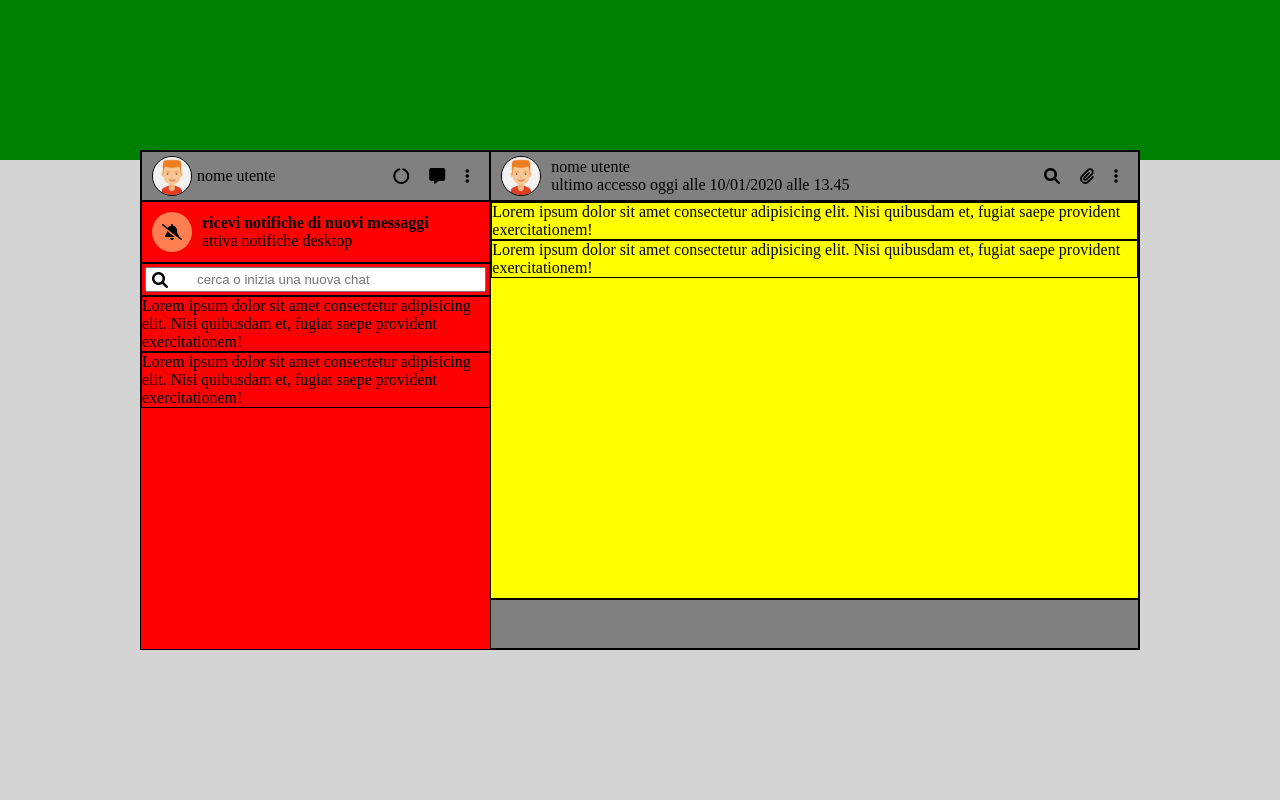
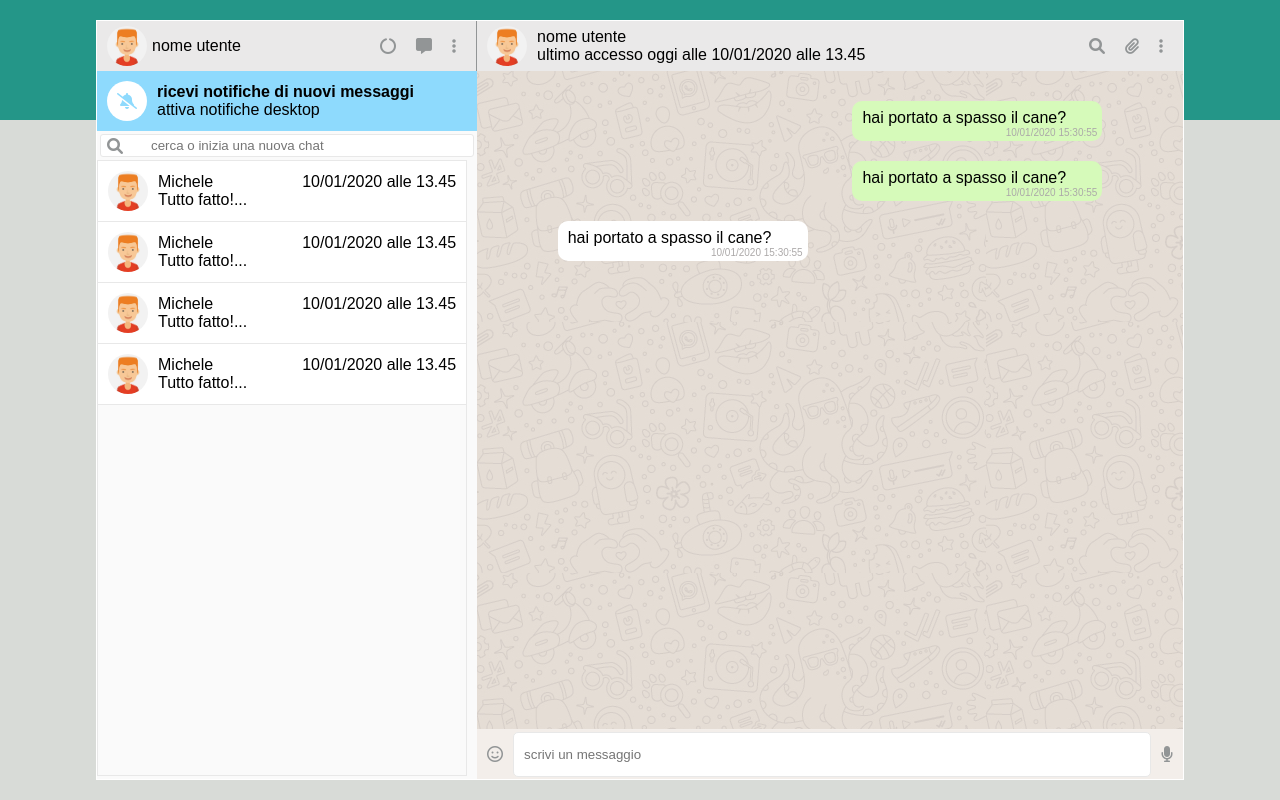
Before and after one commit to matteo9723/vue-boolzapp, a plain HTML site: page index.html in a window 1280 px wide. Drawn offline with nearby package versions, Linux system fonts and the light colour scheme.

Commit message:
struttra quasi finita

```diff
--- a/css/style.css
+++ b/css/style.css
@@ -1,7 +1,10 @@
+/* GLOBAL  */
+
 *{
   margin: 0;
   padding: 0;
  box-sizing: border-box;
+ font-family:  sans-serif;
 }
 
 .container{
@@ -10,27 +13,29 @@
   position: relative;;
 }
 
+
+
 .container-top{
-  height: 20vh;
+  height: 15vh;
   width: 100%;
-  background-color: green;
+  background-color: #249688;
 }
 
 .container-down{
-  height: 80vh;
+  height: 85vh;
   width: 100%;
-  background-color: lightgray;
+  background-color: #D8DBD7;
 }
 
 .box{
-  width: 1000px;
-  height: 500px;
+  width: 85%;
+  height: 95vh;
   position: absolute;
-  border: 1px solid black;
+  /* border: 1px solid black; */
   top: 50%;
   left: 50%;
   transform: translate(-50%,-50%);
-  background-color: white;
+  border: 1px solid white;
 }
 
 .box-left{
@@ -50,23 +55,69 @@
 
 }
 
+.box-left .top{
+  border-right: 1px solid #929596;
+}
+
 .box-left .top,.box-right .top,.box-right .bottom{
   height: 50px;
   width: 100%;
-  background-color: grey;
-  border: 1px solid black;
+  background-color:#EAE9E9;
 }
 
 .box-right .main{
   height: calc(100% - 100px);
   width: 100%;
   background-color: yellow;
-  border: 1px solid black;
 }
 
+i{
+  color: #929596;
+  cursor: pointer;
+}
 
-section{
-  border:1px solid black;
+/* chat */
+
+.container-chat{
+  margin:20px auto;
+  width: 80%;
+
+}
+
+.container-chat section{
+  width: 100%;
+  display: flex;
+}
+
+.end{
+  justify-content: end;
+}
+
+.start{
+  justify-content: start;
+}
+
+.user{
+  width: 250px;
+  min-height: 40px;
+  padding: 8px 5px 3px  10px;
+  border-radius: 10px;
+  margin: 10px;
+}
+
+.green{
+  background-color: #D6FABA;
+
+}
+
+.white{
+  background-color: white;
+}
+
+.user .data{
+  text-align: right;
+  font-size: 10px;
+  color: rgb(172, 169, 169);
 }
 
 /* BOX-LEFT */
@@ -96,7 +147,7 @@ section{
 }
 
 .box-left .top .avatar img{
-  border: 1px solid black;
+  /* border: 1px solid black; */
   border-radius: 50%;
   height: 40px;
   width: 40px;
@@ -108,6 +159,12 @@ section{
 
   /* main  */
 
+.box-left .main {
+  height: calc(100% - 50px);
+  background-color: #FAFAFA;
+
+}
+
 .box-left .main .action {
   margin: 0 10px;
 }
@@ -116,6 +173,7 @@ section{
   display: flex;
   padding: 10px;
   align-items: center;
+  background-color: #8EDAFD;
 
 }
 
@@ -124,14 +182,16 @@ section{
   line-height: 40px;
   width: 40px;
   height: 40px;
-  background-color: coral;
+  background-color: white;
   border-radius: 50%;
+  color: #8EDAFD;
 }
 
  /* input  */
 
 .box-left .main .input{
   position: relative;
+
 }
 
 .box-left .main .input i{
@@ -145,6 +205,48 @@ section{
   margin: 3px;
   width: calc(100% - 6px);
   padding: 3px 10px 3px 50px;
+  border-radius: 3px;
+  border:1px solid  #E8E8E8;
+}
+
+.box-left .main .utenti {
+ margin-right: 10px;
+ border:1px solid #E8E8E8;
+ height: calc(100% - 92px);
+
+}
+
+.box-left .main .utenti .utente {
+  padding: 10px;
+  display: flex;
+  align-items: center;
+  border-bottom: 1px solid #E8E8E8;
+  background-color: white;
+}
+
+.box-left .main .utenti .utente:hover {
+
+  background-color: #c9c9c9;
+
+}
+
+.box-left .main .utenti .utente img {
+  /* border: 1px solid black; */
+  border-radius: 50%;
+  height: 40px;
+  width: 40px;
+}
+
+.box-left .main .utenti .utente .utente-more {
+ position: relative;
+ width: 100%;
+ margin-left: 10px;
+}
+
+.box-left .main .utenti .utente .utente-more .data {
+  position: absolute;
+  right: 0;
+  top: 0;
 }
 
 
@@ -177,7 +279,7 @@ section{
 }
 
 .box-right .top .avatar img{
-  border: 1px solid black;
+  /* border: 1px solid black; */
   border-radius: 50%;
   height: 40px;
   width: 40px;
@@ -186,3 +288,30 @@ section{
 .box-right .top .avatar span {
   margin: 0 5px;
 }
+
+ /* main  */
+
+.box-right .main{
+  background-image:url('/img/mine.jpg');
+}
+
+ /* bottom  */
+
+.box-right .bottom{
+   display: flex;
+   justify-content: space-between;
+   align-items: center;
+   background-color: #F3EEEA;
+}
+
+.box-right .bottom i{
+  margin: 0 10px;
+}
+
+.box-right .bottom input{
+ width: 100%;
+ height: 90%;
+ border-radius: 5px;
+ padding: 10px;
+ border:1px solid  #E8E8E8;
+}
--- a/index.html
+++ b/index.html
@@ -13,6 +13,10 @@
 
 <!-- collegamento Bootstrap  -->
   <!-- <link href="https://cdn.jsdelivr.net/npm/bootstrap@5.0.2/dist/css/bootstrap.min.css" rel="stylesheet" integrity="sha384-EVSTQN3/azprG1Anm3QDgpJLIm9Nao0Yz1ztcQTwFspd3yD65VohhpuuCOmLASjC" crossorigin="anonymous"> -->
+
+  <link rel="preconnect" href="https://fonts.googleapis.com">
+  <link rel="preconnect" href="https://fonts.gstatic.com" crossorigin>
+  <link href="https://fonts.googleapis.com/css2?family=Roboto&display=swap" rel="stylesheet">
 
 <!-- collegamento per non far apparire errore in console-->
   <link rel="shortcut icon" href="#">
@@ -62,8 +66,45 @@
               <input type="text" placeholder="cerca o inizia una nuova chat">
               <i class="fas fa-search"></i>
             </section>
-            <section><p>Lorem ipsum dolor sit amet consectetur adipisicing elit. Nisi quibusdam et, fugiat saepe provident exercitationem!</p></section>
-            <section><p>Lorem ipsum dolor sit amet consectetur adipisicing elit. Nisi quibusdam et, fugiat saepe provident exercitationem!</p></section>
+            <section class="utenti">
+
+              <div class="utente">
+                <img src="img/avatar_1.jpg" alt="">
+                <div class="utente-more">
+                  <div class="nome">Michele</div>
+                  <div class="ultimo-msg">Tutto fatto!...</div>
+                  <div class="data"> 10/01/2020 alle 13.45</div>
+                </div>
+              </div>
+
+              <div class="utente">
+                <img src="img/avatar_1.jpg" alt="">
+                <div class="utente-more">
+                  <div class="nome">Michele</div>
+                  <div class="ultimo-msg">Tutto fatto!...</div>
+                  <div class="data"> 10/01/2020 alle 13.45</div>
+                </div>
+              </div>
+
+              <div class="utente">
+                <img src="img/avatar_1.jpg" alt="">
+                <div class="utente-more">
+                  <div class="nome">Michele</div>
+                  <div class="ultimo-msg">Tutto fatto!...</div>
+                  <div class="data"> 10/01/2020 alle 13.45</div>
+                </div>
+              </div>
+
+              <div class="utente">
+                <img src="img/avatar_1.jpg" alt="">
+                <div class="utente-more">
+                  <div class="nome">Michele</div>
+                  <div class="ultimo-msg">Tutto fatto!...</div>
+                  <div class="data"> 10/01/2020 alle 13.45</div>
+                </div>
+              </div>
+
+            </section>
 
           </div>
         </div>
@@ -86,11 +127,36 @@
             </div>
           </div>
           <div class="main">
-            <section><p>Lorem ipsum dolor sit amet consectetur adipisicing elit. Nisi quibusdam et, fugiat saepe provident exercitationem!</p></section>
-            <section><p>Lorem ipsum dolor sit amet consectetur adipisicing elit. Nisi quibusdam et, fugiat saepe provident exercitationem!</p></section>
+            <div class="container-chat">
+              <section class="end" >
+                <div class="user green">
+                  <p>hai portato a spasso il cane?</p>
+                  <div class="data">10/01/2020 15:30:55</div>
+                </div>
+              </section>
+              <section class="end" >
+                <div class="user green">
+                  <p>hai portato a spasso il cane?</p>
+                  <div class="data">10/01/2020 15:30:55</div>
+                </div>
+              </section>
+              <section class="start" >
+                <div class="user white">
+                  <p>hai portato a spasso il cane?</p>
+                  <div class="data">10/01/2020 15:30:55</div>
+                </div>
+              </section>
+
+
+
+            </div>
 
           </div>
-          <div class="bottom"></div>
+          <div class="bottom">
+            <i class="far fa-smile"></i>
+            <input type="text" placeholder="scrivi un messaggio">
+            <i class="fas fa-microphone"></i>
+          </div>
         </div>
       </div>
     </div>
```
